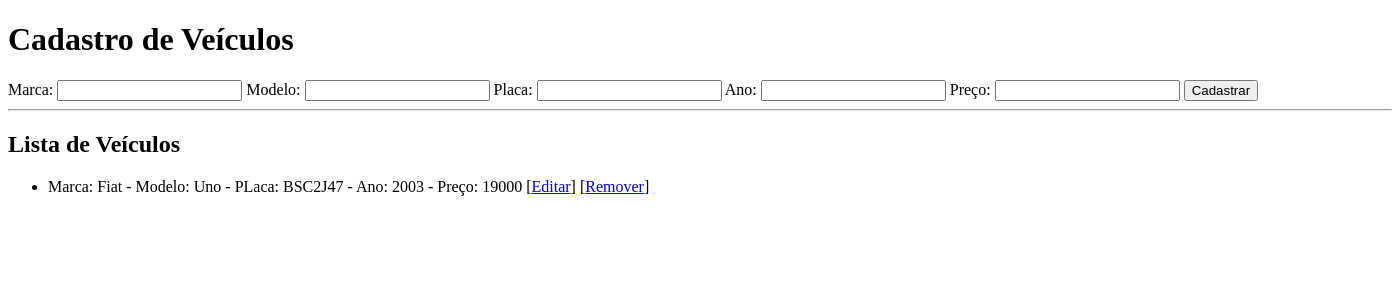
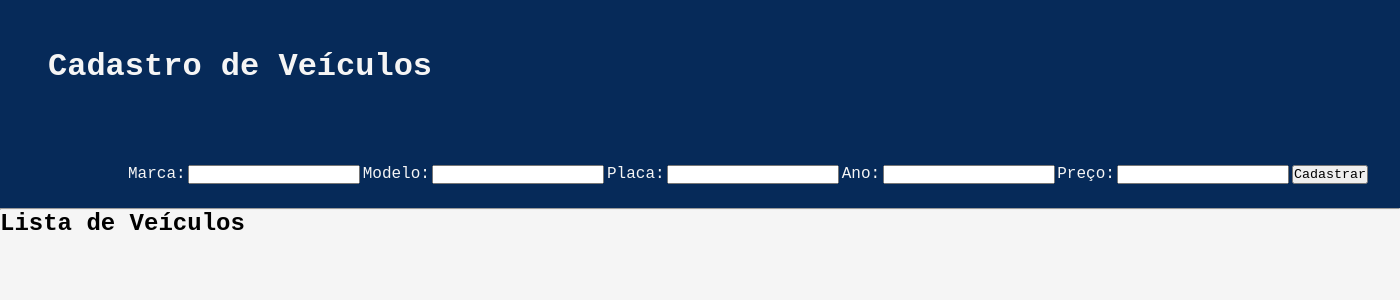
Before and after one commit to lyag-dev/Aula-topicos-avancados, a Flask app: page / in a window 1400 px wide; the page is wider, and only the part inside the window is pictured. Shown: the top 300 px of that part. Run offline with Flask 3, Linux system fonts and the light colour scheme.

Commit message:
design 1

```diff
--- a/Aula 07/API_veiculos/templates/editar.html
+++ b/Aula 07/API_veiculos/templates/editar.html
@@ -22,7 +22,7 @@
         Preço:
         <input type="number" name="Preço" required>
 
-        <button type="submit">atualizar</button required>
+        <button type="submit" class="submit">atualizar</button required>
     </form>
 </body>
 </html>
--- a/Aula 07/API_veiculos/templates/index.html
+++ b/Aula 07/API_veiculos/templates/index.html
@@ -2,10 +2,12 @@
 <html>
 <head>
     <title>Cadastro de Veículos</title>
+    <link rel="stylesheet" href="style.css">
 </head>
 
 <body>
 
+<header>
     <h1>Cadastro de Veículos</h1>
 
     <form method="POST" action="/veiculo">
@@ -27,6 +29,8 @@
         <button type="submit">Cadastrar</button required>
     </form>
 
+</header>
+
 <hr>
 
 <h2>Lista de Veículos</h2>
--- /dev/null
+++ b/Aula 07/API_veiculos/templates/style.css
@@ -0,0 +1,47 @@
+/*
+azul:
+.color1 { #062a59 };
+.color2 { #05204a };
+.color3 { #03153c };
+.color4 { #020b2d };
+.color5 { #00001e };
+
+.color6 { #f8f8d6 };
+.color7 { #f5f5f5 };
+
+laranja:
+.color1 { #f85002 };
+.color2 { #fa6a1d };
+.color3 { #fc8437 };
+.color4 { #fd9d52 };
+.color5 { #ffb76c };
+*/
+
+*{
+    margin: 0;
+    padding: 0;
+    font-family:'Courier New', Courier, monospace;
+}
+
+body{
+    background-color: #f5f5f5;
+}
+
+header{
+    width: 100%;
+    height: 7em;
+    background-color: #062a59;
+    color: #f5f5f5;
+    padding: 3em;
+
+}
+
+form{
+    margin: 5em;
+    display: flex;
+    justify-content: space-between;
+}
+
+.submit{
+    background-color: #fc8437;
+}
```
Lines whose indentation alone changed are shown as unchanged.
